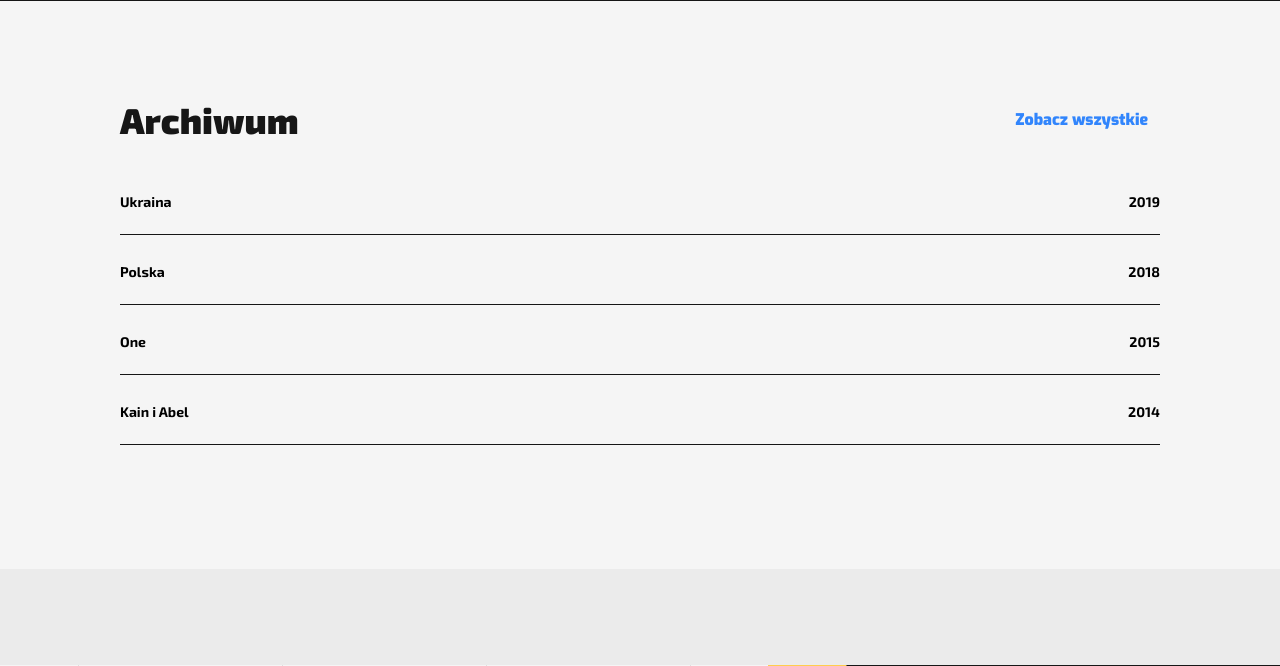
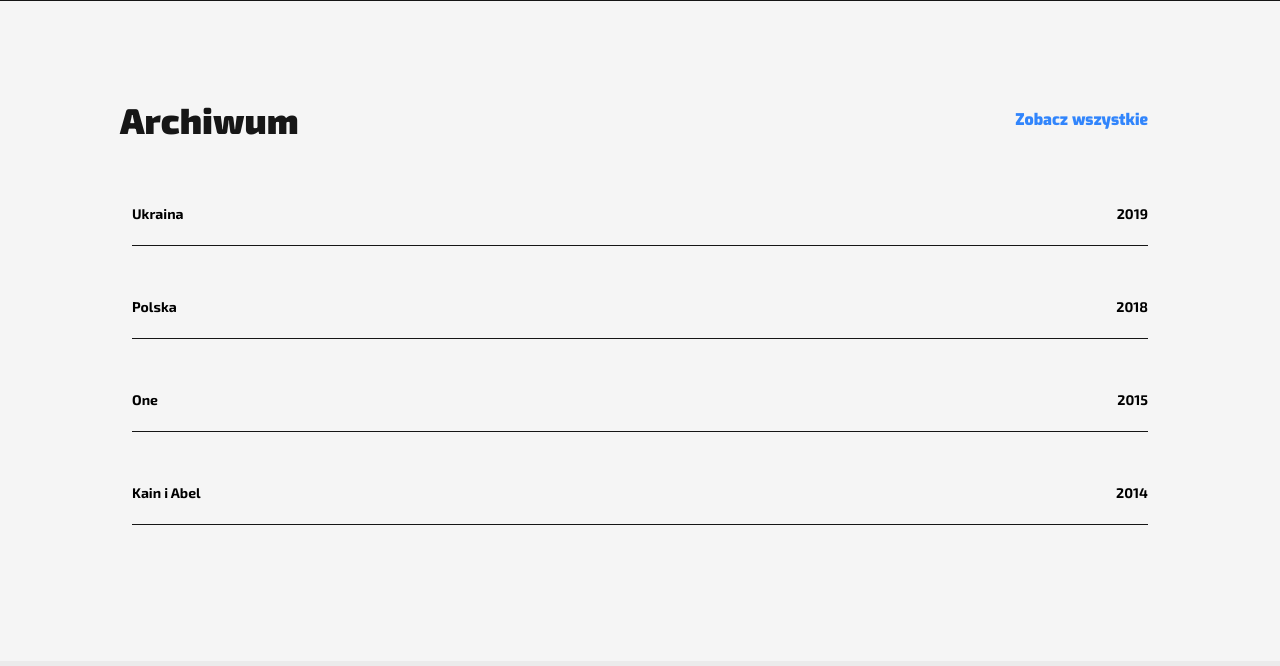
Before and after one commit to lt27037/teatr, a PHP site: page / in a window 1280 px wide. Shown: the part 3054-3720 px from the top of the page. Run offline with PHP 8.4, Linux system fonts and the light colour scheme; style sheets or scripts are compiled from the project's sources; some libraries are stand-ins or nearby versions.

Commit message:
add animation to archive section in home page

```diff
--- a/index.php
+++ b/index.php
@@ -58,19 +58,19 @@
         </a>
       </header>
       <article class="archivesSection__item">
-        <span class="archivesSection__item__content">Ukraina</span>
+        <span class="archivesSection__item__content content--title">Ukraina</span>
         <span class="archivesSection__item__content">2019</span>
       </article>
       <article class="archivesSection__item">
-        <span class="archivesSection__item__content">Polska</span>
+        <span class="archivesSection__item__content content--title">Polska</span>
         <span class="archivesSection__item__content">2018</span>
       </article>
       <article class="archivesSection__item">
-        <span class="archivesSection__item__content">One</span>
+        <span class="archivesSection__item__content content--title">One</span>
         <span class="archivesSection__item__content">2015</span>
       </article>
       <article class="archivesSection__item">
-        <span class="archivesSection__item__content">Kain i Abel</span>
+        <span class="archivesSection__item__content content--title">Kain i Abel</span>
         <span class="archivesSection__item__content">2014</span>
       </article>
     </section>
--- a/styles/homePage.css
+++ b/styles/homePage.css
@@ -600,13 +600,58 @@
   -webkit-box-align: center;
       -ms-flex-align: center;
           align-items: center;
-  border-bottom: 1px solid #161616;
   padding-bottom: 24px;
+  padding: 12px 12px 36px 12px;
   margin-bottom: 28px;
+  position: relative;
+}
+
+.container .archivesSection__item:after {
+  content: '';
+  width: calc(100% - 24px);
+  height: 1px;
+  background: #161616;
+  position: absolute;
+  bottom: 12px;
+  left: 50%;
+  -webkit-transform: translateX(-50%);
+          transform: translateX(-50%);
 }
 
 .container .archivesSection__item__content {
   font-size: 14px;
   font-weight: 700;
+  position: relative;
 }
-/*# sourceMappingURL=homePage.css.map */
+
+.container .archivesSection__item__content.content--title::after {
+  content: '';
+  width: 24px;
+  height: 24px;
+  position: absolute;
+  right: -12px;
+  top: 50%;
+  -webkit-transform: translateX(100%) translateY(-50%);
+          transform: translateX(100%) translateY(-50%);
+  background-image: url(../images/blue-right-arrow.svg);
+  background-repeat: no-repeat;
+  background-position: center;
+  visibility: hidden;
+}
+
+.container .archivesSection__item:hover {
+  background-color: #EBEBEB;
+}
+
+.container .archivesSection__item:hover .archivesSection__item__content::after {
+  visibility: visible;
+}
+
+.container .archivesSection__item:active {
+  background-color: #CCCCCC;
+}
+
+.container .archivesSection__item:active .archivesSection__item__content::after {
+  visibility: visible;
+}
+/*# sourceMappingURL=HomePage.css.map */
--- a/styles/homePage.scss
+++ b/styles/homePage.scss
@@ -156,12 +156,49 @@
       width: 100%;
       cursor: pointer;
       @include elementFlex(row, space-between, center);
-      border-bottom: 1px solid $darkBgc-100;
       padding-bottom: 24px;
+      padding: 12px 12px 36px 12px;
       margin-bottom: 28px;
+      position: relative;
+      &:after{
+        content: '';
+        width: calc(100% - 24px);
+        height: 1px;
+        background: $darkBgc-100;
+        position: absolute;
+        bottom: 12px;
+        left: 50%;
+        transform: translateX(-50%);
+      }
       &__content{
         font-size: 14px;
         font-weight: 700;
+        position: relative;
+        &.content--title::after{
+          content: '';
+          width: 24px;
+          height: 24px;
+          position: absolute;
+          right: -12px;
+          top: 50%;
+          transform: translateX(100%) translateY(-50%);
+          background-image: url(../images/blue-right-arrow.svg);
+          background-repeat: no-repeat;
+          background-position: center;
+          visibility: hidden;
+        }
+      }
+      &:hover{
+        background-color: $lightBgc-90;
+        .archivesSection__item__content::after{
+          visibility: visible;
+        }
+      }
+      &:active{
+        background-color: $lightBgc-70;
+        .archivesSection__item__content::after{
+          visibility: visible;
+        }
       }
     }
   }
```
Also changed, not shown: 1 other file.
